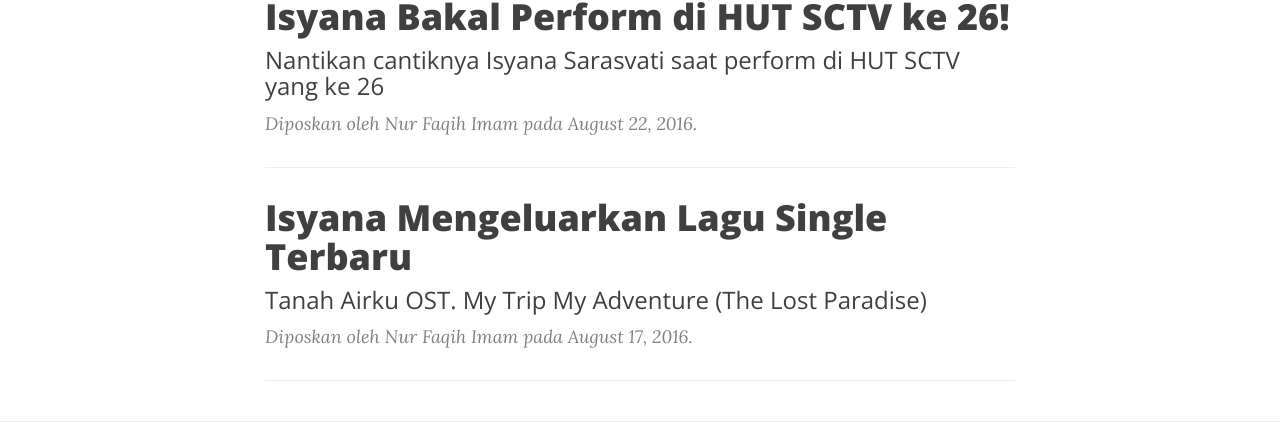
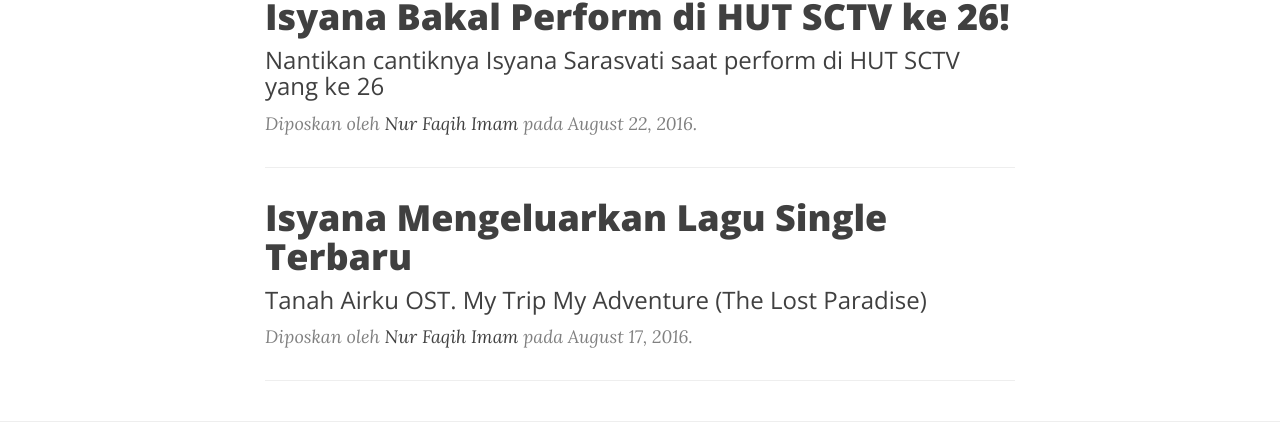
Before and after one commit to isyanation/articles, a Jekyll site: the page built from index.html, in a window 1280 px wide. Shown: the part 619-1056 px from the top of the page. Built offline with Jekyll 4.4.1, drawn with Linux system fonts in a browser that asks for light colours; nearby versions of some CDN libraries; the list of posts is cut into pages by our own code; comment, search, counter and statistics services are not loaded.

Commit message:
Update index.html

```diff
--- a/index.html
+++ b/index.html
@@ -15,7 +15,7 @@
         {% endif %}
     </a>
     <script id="dsq-count-scr" src="//isyanationblog.disqus.com/count.js" async="async"></script>
-    <p class="post-meta">Diposkan oleh {% if post.author %}{{ post.author }}{% else %}{{ site.title }}{% endif %} pada {{ post.date | date: "%B %-d, %Y" }}. <a href="{{ post.url | prepend: site.baseurl }}/#disqus_thread"></a></p>
+    <p class="post-meta">Diposkan oleh {% if post.author %}<a href="https://www.isyanation.tk/admin/nurfaqihimam">{{ post.author }}</a>{% else %}<a href="https://www.isyanation.tk/articles">{{ site.title }}</a>{% endif %} pada {{ post.date | date: "%B %-d, %Y" }}. <a href="{{ post.url | prepend: site.baseurl }}#disqus_thread"></a></p>
 </div>
 <hr>
 {% endfor %}
```
